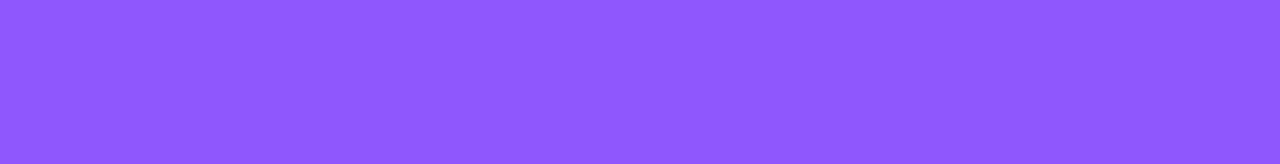
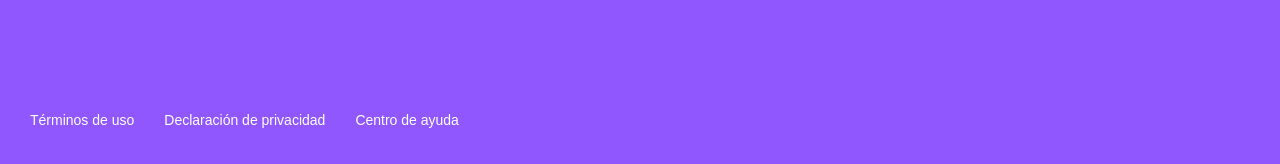
Before and after one commit to raulmar0/platziVideo, a React app: page / in a window 1280 px wide. Shown: the part 734-898 px from the top of the page. Before the commit the page ends 804 px from the top, so only its background shows below. Built offline with nearby package versions, Linux system fonts and the light colour scheme.

Commit message:
made Footer component

```diff
--- a/src/assets/styles/App.scss
+++ b/src/assets/styles/App.scss
@@ -12,3 +12,22 @@
 * {
   box-sizing: border-box;
 }
+
+::-webkit-scrollbar-thumb {
+  background: #ccc;
+  border-radius: 4px;
+}
+::-webkit-scrollbar {
+  width: 8px;
+  height: 8px;
+  // display: none;
+  background:rgba(255,255,255,.4);
+  border-radius: 4px;
+}
+::-webkit-scrollbar:hover {
+  background: #b3b3b3;
+  box-shadow: 002px1pxrgba(0, 0, 0, 0.2);
+}
+::-webkit-scrollbar:hover:active {
+  background: #999;
+}
--- /dev/null
+++ b/src/assets/styles/components/Footer.scss
@@ -0,0 +1,19 @@
+.footer {
+  display: flex;
+  align-items: center;
+  height: 100px;
+  max-width: 100vw;
+  background-color: #8F57FD;
+}
+
+.footer a {
+  color: white;
+  cursor: pointer;
+  font-size: 14px;
+  text-decoration: none;
+  padding-left: 30px;
+}
+
+.footer a:hover {
+  text-decoration: underline;
+}
--- /dev/null
+++ b/src/components/Footer.jsx
@@ -0,0 +1,12 @@
+import React from 'react'
+import '../assets/styles/components/Footer.scss'
+
+const Footer = () => (
+  <footer className="footer">
+    <a href="/">Términos de uso</a>
+    <a href="/">Declaración de privacidad</a>
+    <a href="/">Centro de ayuda</a>
+  </footer>
+);
+
+export default Footer
--- a/src/containers/App.jsx
+++ b/src/containers/App.jsx
@@ -4,6 +4,7 @@
 import Categories from '../components/Categories'
 import Carousel from '../components/Carousel'
 import CarouselItem from '../components/CarouselItem'
+import Footer from '../components/Footer'
 
 import '../assets/styles/App.scss'
 
@@ -20,6 +21,7 @@
         <CarouselItem />
       </Carousel>
     </Categories>
+    <Footer />
   </div>
 )
 
```
